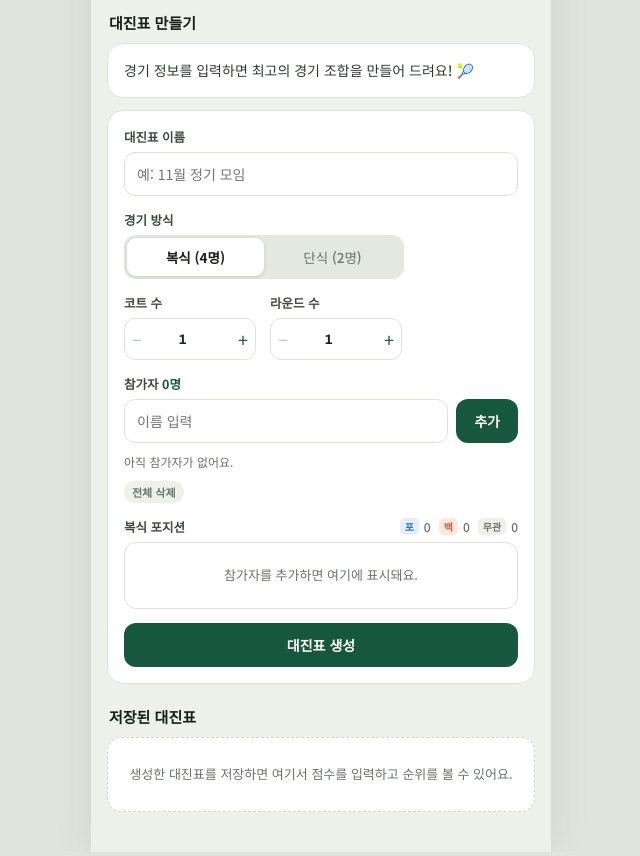
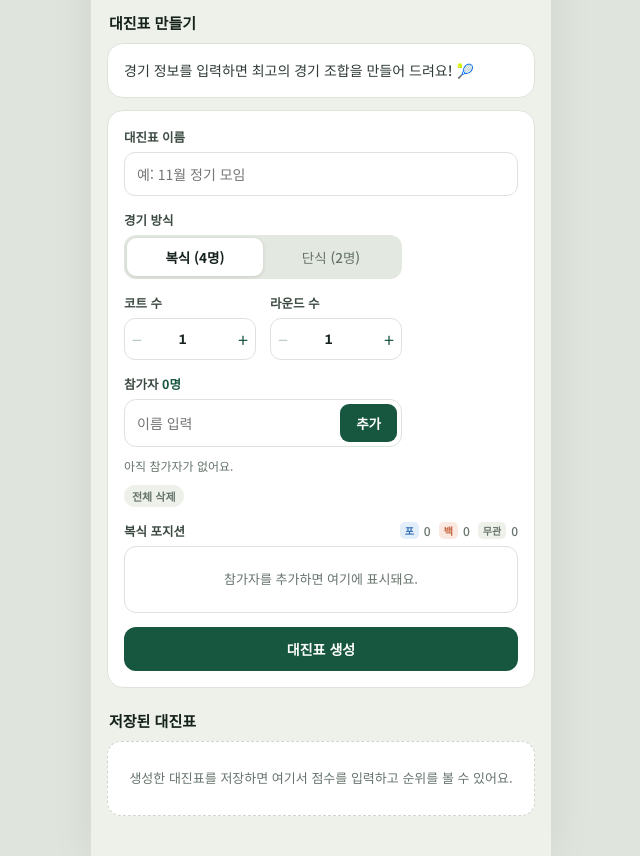
Before and after one commit to kdy0206/tennis-service, a plain HTML site: page index.html in a window 1280 px wide. Shown: the part 64-920 px from the top of the page, without its empty margins (319-959 px from the left). Drawn offline with Linux system fonts and the light colour scheme.

Commit message:
Add files via upload

```diff
--- a/index.html
+++ b/index.html
@@ -203,7 +203,7 @@ h2.sec a,h2.sec button{font-size:12.5px;color:var(--court);font-weight:500}
 .poschip.F{background:#e3eefb!important;border-color:#b9d1f0!important}.poschip.F em{color:var(--hard)}
 .poschip.B{background:#fbe9e1!important;border-color:#f0c9b8!important}.poschip.B em{color:var(--clay)}
 .metric .bad b{color:var(--loss)}
-.seg2{position:relative;display:grid;grid-template-columns:1fr 1fr;background:#e3e8e0;border-radius:12px;padding:3px;max-width:280px}
+.seg2{position:relative;display:grid;grid-template-columns:1fr 1fr;background:#e3e8e0;border-radius:12px;padding:3px;width:278px;max-width:100%;box-sizing:border-box}
 .seg2 .knob{position:absolute;top:3px;bottom:3px;left:3px;width:calc(50% - 3px);background:#fff;border-radius:9px;box-shadow:0 1px 4px rgba(0,0,0,.12);transition:transform .25s cubic-bezier(.4,0,.2,1)}
 .seg2.singles .knob{transform:translateX(100%)}
 .seg2 button{position:relative;z-index:1;padding:9px 0;font-size:13.5px;color:var(--muted);font-weight:500;transition:color .2s}
@@ -211,9 +211,10 @@ h2.sec a,h2.sec button{font-size:12.5px;color:var(--court);font-weight:500}
 .inline2{display:flex;gap:14px}
 .inline2 .f{width:132px}
 .inline2 .stepper button{width:38px}
-.addrow{display:flex;gap:8px}
-.addrow input{flex:1;min-width:0}
-.addrow .btn{padding:0 18px;flex:none}
+.addrow{display:flex;width:278px;max-width:100%;box-sizing:border-box;align-items:center;gap:4px;background:#fff;border:1px solid var(--line);border-radius:12px;padding:4px 4px 4px 2px;transition:border-color .15s,box-shadow .15s}
+.addrow:focus-within{border-color:var(--court-2);box-shadow:0 0 0 3px rgba(31,115,84,.12)}
+.f .addrow input{flex:1;width:auto;min-width:0;border:none!important;box-shadow:none!important;padding:8px 10px;background:transparent}
+.addrow .btn{padding:0 16px;height:38px;flex:none;border-radius:9px;font-size:13.5px}
 .people{display:flex;flex-wrap:wrap;gap:6px;margin-top:10px;min-height:20px}
 .pchip{display:inline-flex;align-items:center;gap:2px;background:#eef3ec;color:var(--court-dark);border-radius:99px;padding:5px 4px 5px 11px;font-size:13px;font-weight:500;animation:pop .18s ease}
 .pchip button{width:20px;height:20px;border-radius:50%;font-size:14px;line-height:1;color:#6c7b72;display:grid;place-items:center}
```
